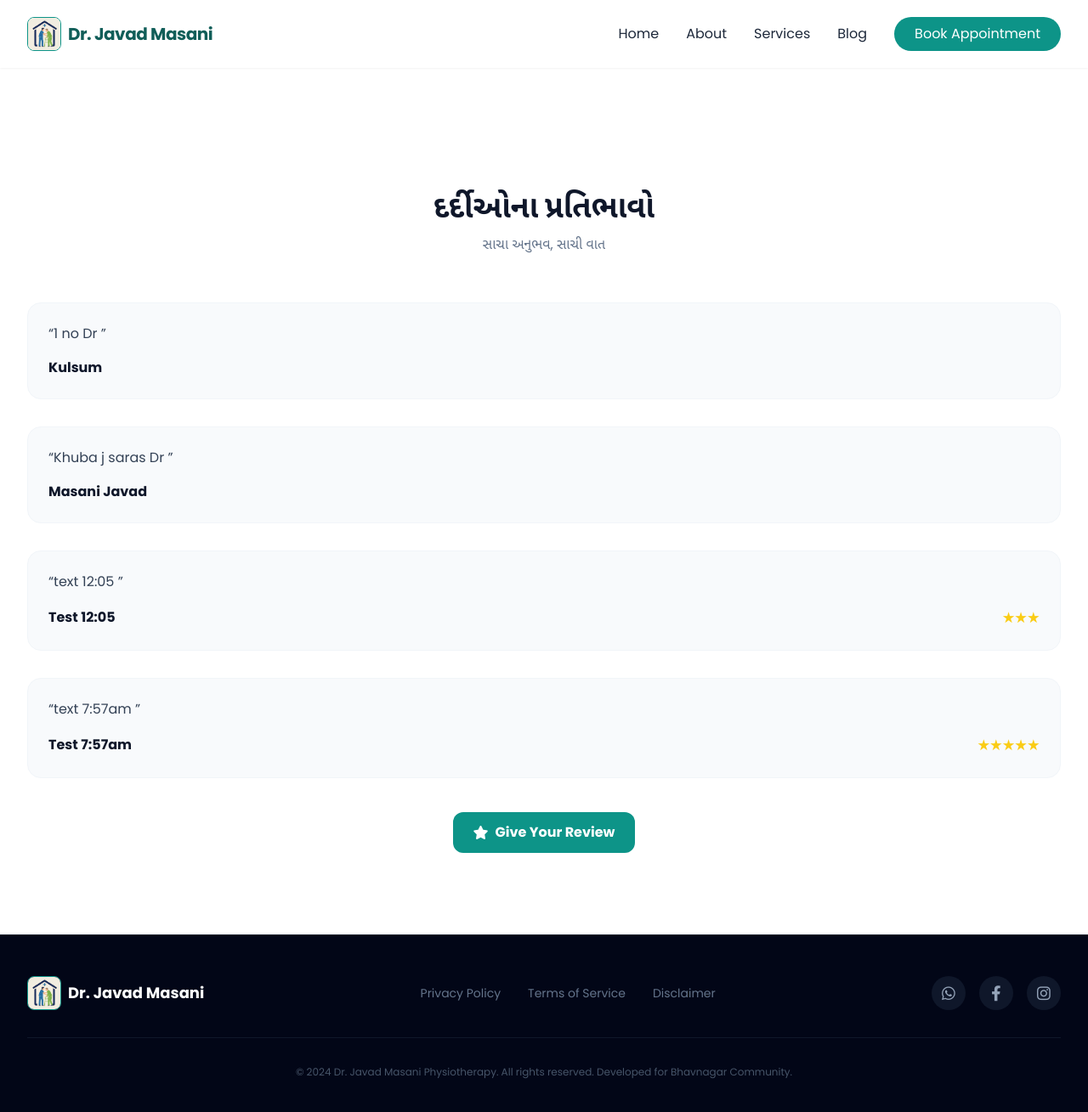
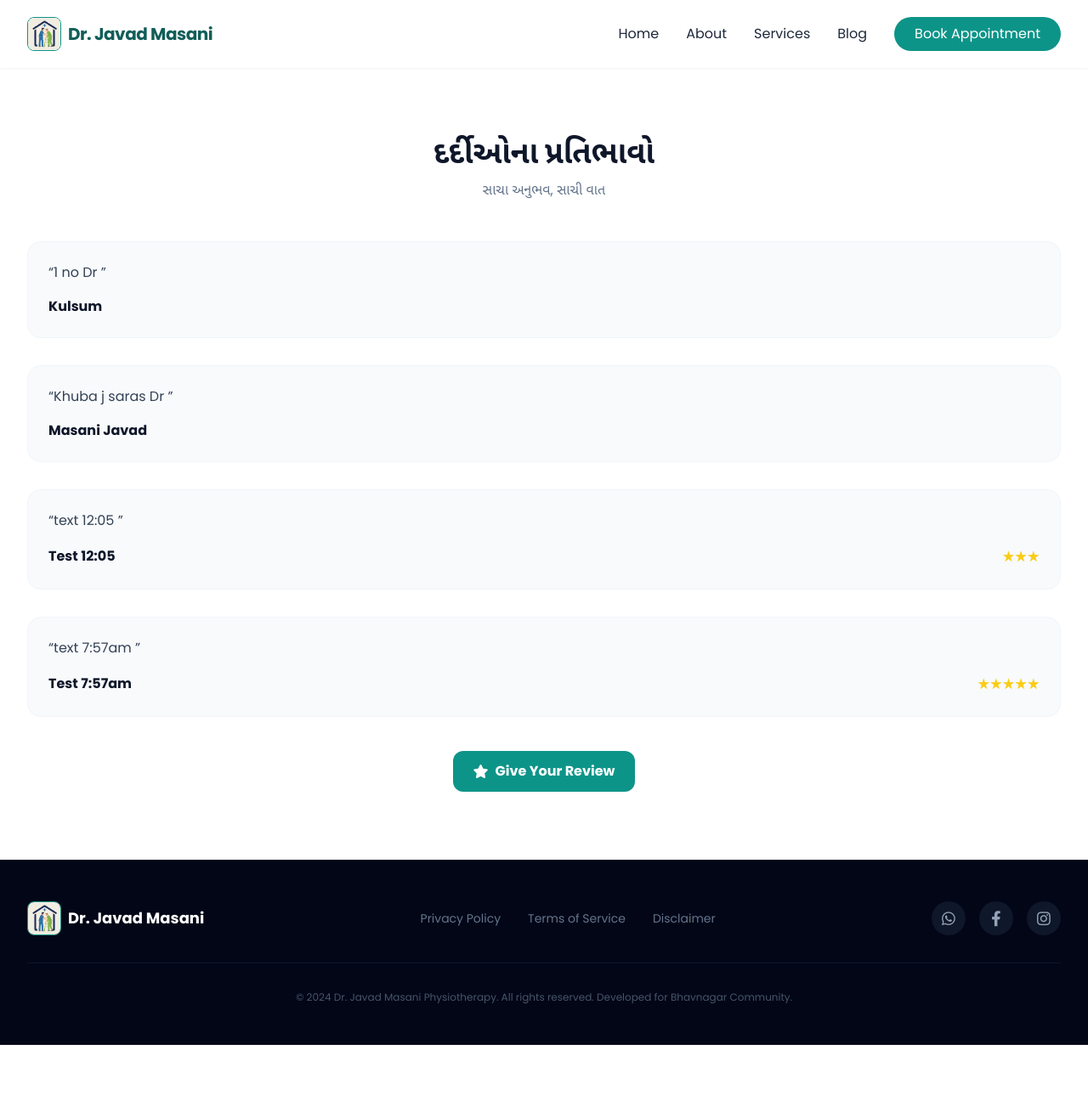
Before and after one commit to JavadMasani/Araogya, a Jekyll site: the page built from reviews.md, in a window 1280 px wide and 1318 px high. Shown: the top 1309 px of the window at 85% size. Built offline with Jekyll 4.4.1, drawn with Linux system fonts in a browser that asks for light colours; nearby versions of some CDN libraries.

Commit message:
Update reviews.md

```diff
--- a/reviews.md
+++ b/reviews.md
@@ -3,10 +3,10 @@ layout: site
 title: Patient Reviews
 ---
 
-<section class="py-24 bg-white">
+<section class="pb-20 bg-white">
   <div class="max-w-7xl mx-auto px-4 sm:px-6 lg:px-8">
 
-    <div class="text-center mb-14">
+    <div class="text-center mb-12 mt-8">
       <h1 class="text-4xl font-bold text-slate-900 mb-3">
         દર્દીઓના પ્રતિભાવો
       </h1>
```
